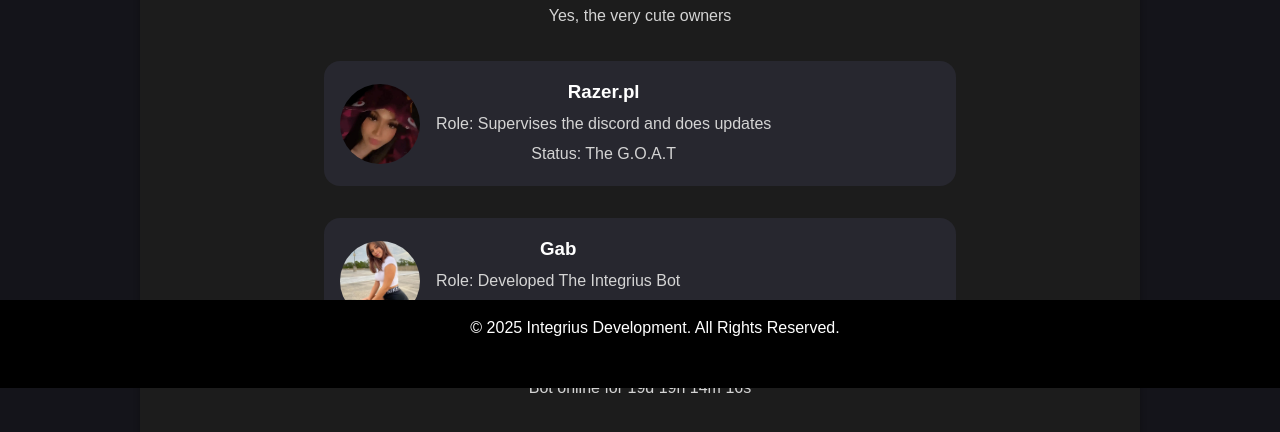
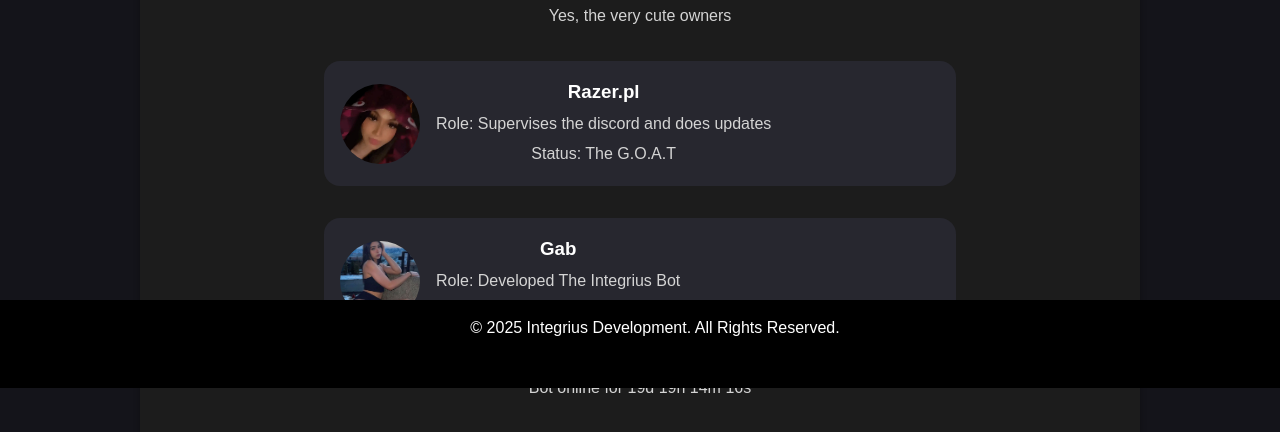
Before and after one commit to Official-Integrius-Development/Integrius-Development-Website, a plain HTML site: page information.html in a window 1280 px wide. Shown: the part 412-844 px from the top of the page. Drawn offline with nearby package versions, Linux system fonts and the light colour scheme; no server answers.

Commit message:
information.html

```diff
--- a/information.html
+++ b/information.html
@@ -119,7 +119,7 @@
                 </div>
             </div>
             <div class="owner-profile">
-                <img src="1c04ff3e89c6401aaee7aaeb02f18ffb.jpg" alt="Owner 2" class="owner-avatar">
+                <img src="904c072f822a3e00db8b95777e0b68ad.jpg" alt="Owner 2" class="owner-avatar">
                 <div class="owner-details">
                     <h3>Gab</h3>
                     <p>Role: Developed The Integrius Bot</p>
```
